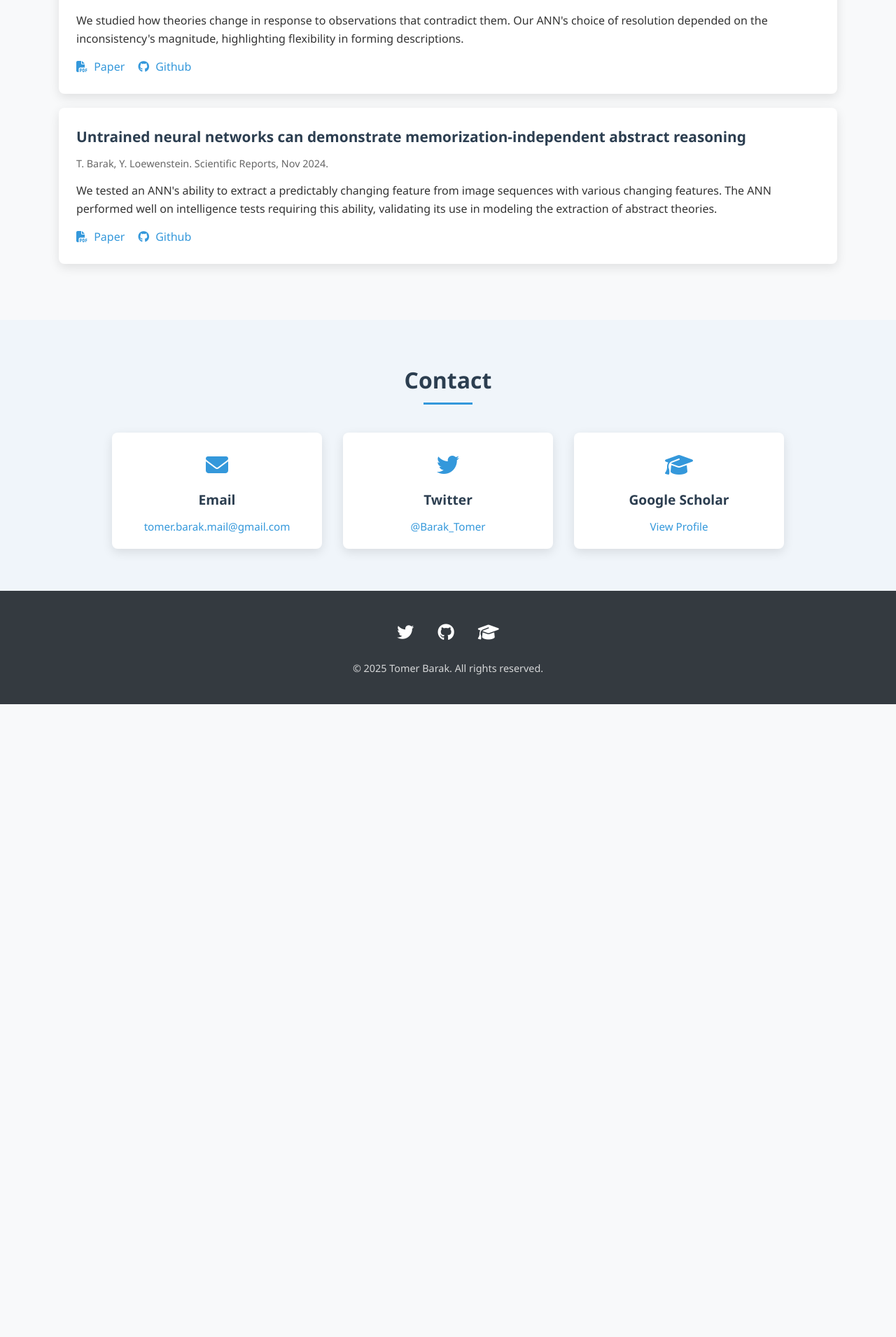
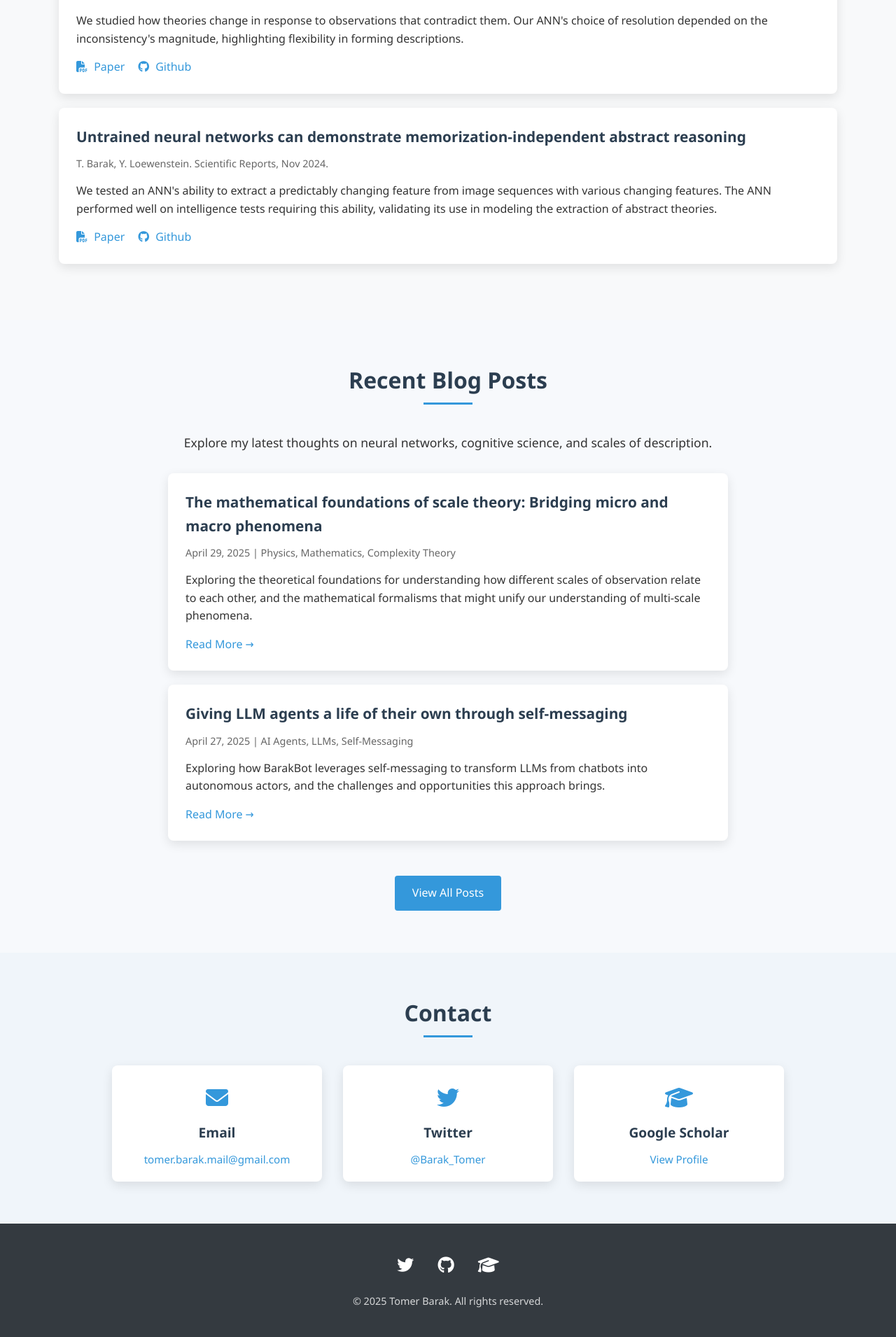
Before and after one commit to Tomer-Barak/Tomer-Barak.github.io, a Jekyll site: the page built from index.md, in a window 1280 px wide. Shown: the part 1813-3723 px from the top of the page at 70% size. Built offline with Jekyll 4.4.1, drawn with Linux system fonts in a browser that asks for light colours; before the commit the page ends 2819 px from its top, so only the background shows below that.

Commit message:
added recent blog to index

```diff
--- a/assets/css/styles.css
+++ b/assets/css/styles.css
@@ -244,6 +244,96 @@ section {
 
 .pub-links i {
     margin-right: 5px;
+}
+
+/* Blog Posts */
+.blog-posts-container {
+    display: flex;
+    flex-direction: column;
+    gap: 20px;
+    max-width: 800px;
+    margin: 0 auto;
+}
+
+.blog-post-item {
+    background-color: white;
+    border-radius: 8px;
+    overflow: hidden;
+    box-shadow: 0 5px 15px rgba(0,0,0,0.1);
+    transition: transform 0.3s, box-shadow 0.3s;
+}
+
+.blog-post-item:hover {
+    transform: translateY(-5px);
+    box-shadow: 0 15px 30px rgba(0,0,0,0.15);
+}
+
+.blog-post-content {
+    padding: 25px;
+}
+
+.blog-post-title {
+    font-size: 1.3rem;
+    margin-bottom: 10px;
+}
+
+.blog-post-title a {
+    color: var(--secondary-color);
+    text-decoration: none;
+    transition: color 0.3s;
+}
+
+.blog-post-title a:hover {
+    color: var(--primary-color);
+}
+
+.blog-post-meta {
+    color: #666;
+    font-size: 0.9rem;
+    margin-bottom: 15px;
+}
+
+.blog-post-excerpt {
+    color: #333;
+    margin-bottom: 15px;
+    display: -webkit-box;
+    -webkit-line-clamp: 3;
+    line-clamp: 3;
+    -webkit-box-orient: vertical;
+    overflow: hidden;
+}
+
+.read-more {
+    color: var(--primary-color);
+    text-decoration: none;
+    font-weight: 500;
+    transition: color 0.3s;
+    display: inline-block;
+}
+
+.read-more:hover {
+    color: var(--accent-color);
+}
+
+.blog-all-posts {
+    display: flex;
+    justify-content: center;
+    margin-top: 30px;
+}
+
+.all-posts-button {
+    display: inline-block;
+    background-color: var(--primary-color);
+    color: white;
+    padding: 12px 25px;
+    border-radius: 4px;
+    text-decoration: none;
+    font-weight: 500;
+    transition: background-color 0.3s;
+}
+
+.all-posts-button:hover {
+    background-color: var(--accent-color);
 }
 
 /* Contact */
--- a/index.md
+++ b/index.md
@@ -87,6 +87,50 @@ keywords: Tomer Barak, neural networks, cognitive science, physics, scales of de
     </div>
 </section>
 
+<!-- Recent Blog Posts Section -->
+<section id="blog-posts" style="background-color: #f7f9fc;">
+    <div class="container">
+        <h2 class="section-title">Recent Blog Posts</h2>
+        <p style="text-align: center; max-width: 800px; margin: 0 auto 30px; font-size: 1.1rem;">
+            Explore my latest thoughts on neural networks, cognitive science, and scales of description.
+        </p>
+
+        <div class="blog-posts-container">
+            <!-- Blog Post 1 -->
+            <div class="blog-post-item">
+                <div class="blog-post-content">
+                    <h3 class="blog-post-title">
+                        <a href="/blog/2025/04/29/scales-math-descriptions/">The mathematical foundations of scale theory: Bridging micro and macro phenomena</a>
+                    </h3>
+                    <p class="blog-post-meta">April 29, 2025 | Physics, Mathematics, Complexity Theory</p>
+                    <p class="blog-post-excerpt">
+                        Exploring the theoretical foundations for understanding how different scales of observation relate to each other, and the mathematical formalisms that might unify our understanding of multi-scale phenomena.
+                    </p>
+                    <a href="/blog/2025/04/29/scales-math-descriptions/" class="read-more">Read More →</a>
+                </div>
+            </div>
+
+            <!-- Blog Post 2 -->
+            <div class="blog-post-item">
+                <div class="blog-post-content">
+                    <h3 class="blog-post-title">
+                        <a href="/blog/2025/04/27/barakbot-self-messaging/">Giving LLM agents a life of their own through self-messaging</a>
+                    </h3>
+                    <p class="blog-post-meta">April 27, 2025 | AI Agents, LLMs, Self-Messaging</p>
+                    <p class="blog-post-excerpt">
+                        Exploring how BarakBot leverages self-messaging to transform LLMs from chatbots into autonomous actors, and the challenges and opportunities this approach brings.
+                    </p>
+                    <a href="/blog/2025/04/27/barakbot-self-messaging/" class="read-more">Read More →</a>
+                </div>
+            </div>
+
+            <div class="blog-all-posts">
+                <a href="/blog/" class="all-posts-button">View All Posts</a>
+            </div>
+        </div>
+    </div>
+</section>
+
 <!-- Contact Section -->
 <section id="contact" style="background-color: #f0f5fa;">
     <div class="container">
```
